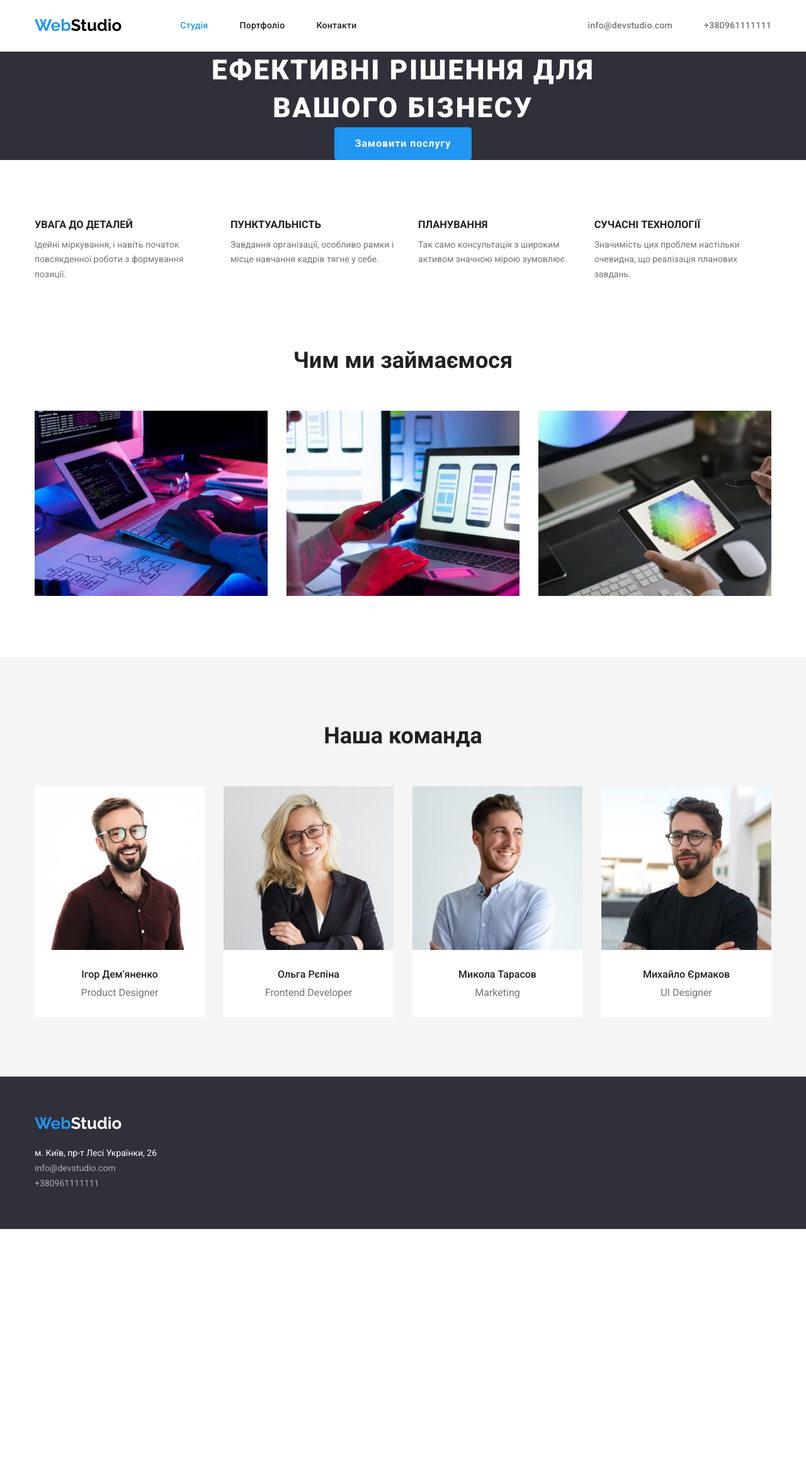
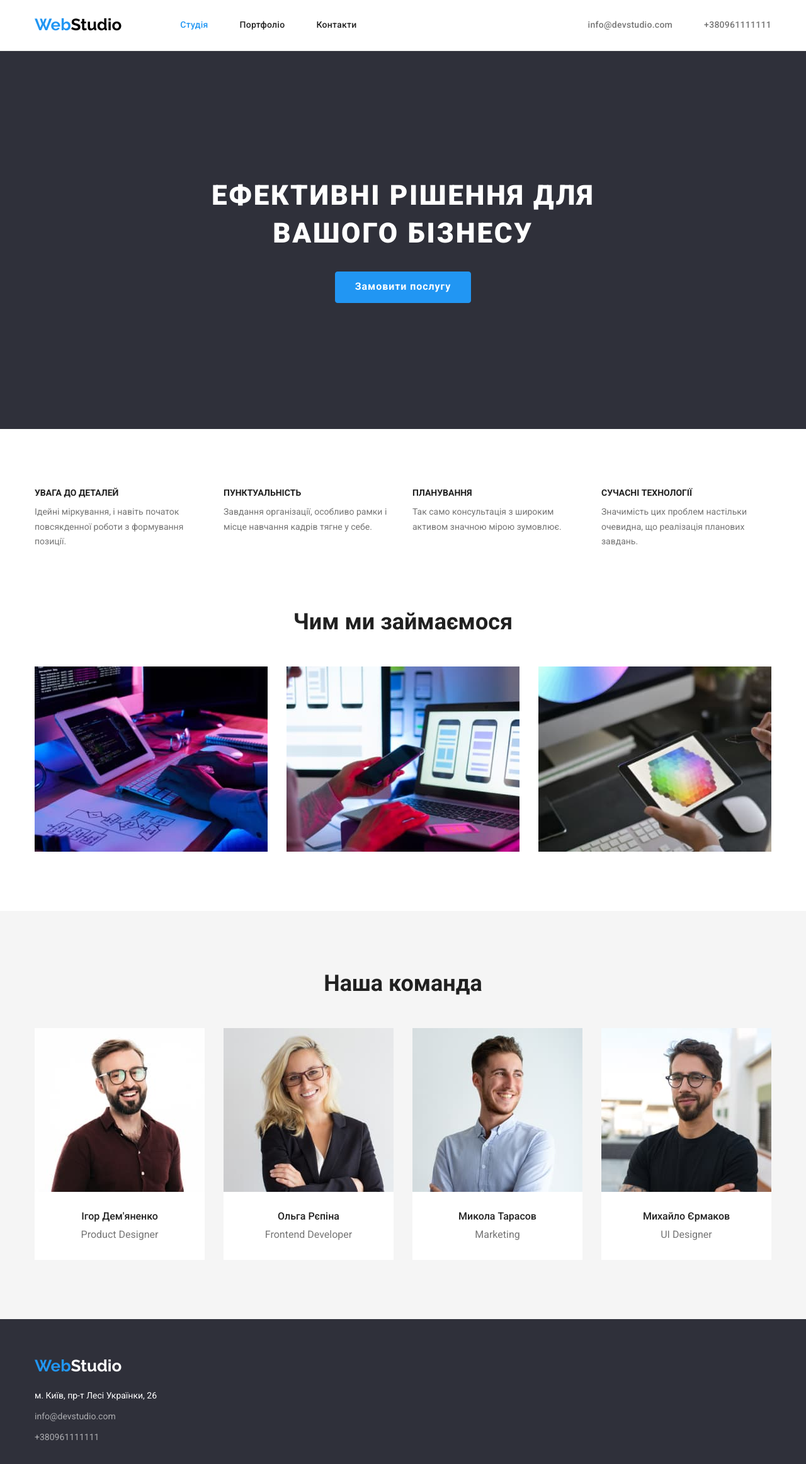
Before and after one commit to OlgaUkrainets/goit-markup-hw-03, a plain HTML site: page index.html in a window 1280 px wide. Shown: the whole page at 63% size. Before the commit the page ends 1951 px from the top, so only its background shows below. Drawn offline with nearby package versions, Linux system fonts and the light colour scheme.

Commit message:
errors fixing

```diff
--- a/css/styles.css
+++ b/css/styles.css
@@ -40,6 +40,12 @@ body {
   padding-bottom: 94px;
 }
 
+img {
+  display: block;
+  max-width: 100%;
+  height: auto;
+}
+
 /* header */
 
 .top {
@@ -69,6 +75,7 @@ body {
 
 /* nav contact */
 .site-nav .link {
+  display: flex;
   padding-top: 32px;
   padding-bottom: 32px;
   color: var(--title-text-color);
@@ -80,8 +87,6 @@ body {
 
 .site-nav {
   display: flex;
-  padding-top: 32px;
-  padding-bottom: 32px;
   margin-left: 93px;
 }
 
@@ -99,6 +104,7 @@ body {
 }
 
 .light-contact {
+  display: flex;
   padding-top: 32px;
   padding-bottom: 32px;
   color: var(--primery-text-color);
@@ -120,12 +126,16 @@ body {
 
 /* hero */
 .hero {
+  display: flex;
   background-color: var(--main-dark-color);
+  padding: 200px 0;
 }
+
 .hero-title {
+  display: flex;
+  margin: auto;
   margin-top: 0;
   margin-bottom: 30px;
-  margin: auto;
   text-align: center;
   color: var(--main-light-color);
   font-weight: 900;
@@ -137,11 +147,14 @@ body {
 }
 
 .hero-button {
-  display: block;
+  display: flex;
   margin: auto;
-  padding: 10px 32px;
+  justify-content: center;
+  align-items: center;
+  padding: 5px;
   border-radius: 4px;
-  min-width: 216px;
+  width: 216px;
+  height: 50px;
   border: 1px solid var(--accent-color);
   background-color: var(--accent-color);
   color: var(--main-light-color);
@@ -180,13 +193,17 @@ body {
   margin-left: 30px;
 }
 
+.pref-box {
+  width: 270px;
+}
+
 .section-pref {
-  padding-bottom: 0;
   line-height: 1.71;
 }
 .pref-item {
   margin-top: 0;
   margin-bottom: 10px;
+  font-size: 14px;
   font-weight: 700;
   line-height: 1.14;
   text-transform: uppercase;
@@ -206,10 +223,14 @@ body {
 .section-title {
   margin-bottom: 50px;
   font-size: 36px;
-  line-height: 1.67;
+  line-height: 1.167;
   text-align: center;
 }
 /* section business */
+
+.section {
+  padding-top: 0;
+}
 
 .box {
   display: flex;
@@ -217,9 +238,6 @@ body {
 
 .box-item {
   display: flex;
-  display: block;
-  max-width: 100%;
-  height: auto;
 }
 
 .box .box-item + .box-item {
@@ -232,11 +250,9 @@ body {
   font-size: 16px;
   line-height: 1.18;
 }
-.team-photo {
-  margin-bottom: 30px;
-  display: block;
-  max-width: 100%;
-  height: auto;
+
+.team-descr {
+  padding: 30px;
 }
 
 .team-item {
@@ -249,7 +265,6 @@ body {
 .team-text {
   margin-top: 0;
   margin-bottom: 0px;
-  padding-bottom: 30px;
   text-align: center;
 }
 
@@ -299,6 +314,9 @@ body {
 .contact {
   line-height: 1.71;
   font-style: normal;
+  display: flex;
+  flex-direction: column;
+  gap: 9px;
 }
 
 /* Portfolio button */
@@ -311,7 +329,7 @@ body {
   font-family: inherit;
   font-weight: 500;
   font-size: 16px;
-  line-height: 1.18;
+  line-height: 1.625;
   letter-spacing: 0.03em;
   cursor: pointer;
 }
@@ -330,7 +348,7 @@ body {
   font-family: inherit;
   font-weight: 500;
   font-size: 16px;
-  line-height: 1.18;
+  line-height: 1.625;
   letter-spacing: 0.03em;
   cursor: pointer;
 }
@@ -372,7 +390,7 @@ body {
 
 .gallery-text {
   margin-top: 0;
-  margin-bottom: 20px;
+  margin-bottom: 0px;
 }
 
 .gallery-link {
--- a/index.html
+++ b/index.html
@@ -50,8 +50,10 @@
     <main>
       <!-- Герой -->
       <section class="hero">
-        <h1 class="hero-title">Ефективні рішення для вашого бізнесу</h1>
-        <button type="button" class="hero-button">Замовити послугу</button>
+        <div class="container">
+          <h1 class="hero-title">Ефективні рішення для вашого бізнесу</h1>
+          <button type="button" class="hero-button">Замовити послугу</button>
+        </div>
       </section>
 
       <section class="section-pref">
@@ -100,6 +102,7 @@
                 src="./images/tablet-screen.jpg"
                 alt="програмний код на екрані планшету"
                 width="370"
+                class="photo"
               />
             </li>
             <li class="box-item">
@@ -107,6 +110,7 @@
                 src="./images/smartphone-laptop-screen.jpg"
                 alt="смартфон та екран ноутбука зі структурою майбутнього сайту"
                 width="370"
+                class="photo"
               />
             </li>
             <li class="box-item">
@@ -114,6 +118,7 @@
                 src="./images/range-of-colors.jpg"
                 alt="спектр кольорів на екрані планшету"
                 width="370"
+                class="photo"
               />
             </li>
           </ul>
@@ -132,8 +137,10 @@
                   width="270"
                   class="team-photo"
                 />
-                <h3 class="team-item">Ігор Дем'яненко</h3>
-                <p lang="en" class="team-text">Product Designer</p>
+                <div class="team-descr">
+                  <h3 class="team-item">Ігор Дем'яненко</h3>
+                  <p lang="en" class="team-text">Product Designer</p>
+                </div>
               </div>
             </li>
 
@@ -144,9 +151,10 @@
                   alt="Розробник"
                   width="270"
                   class="team-photo"
-                />
+                /><div class="team-descr">
                 <h3 class="team-item">Ольга Рєпіна</h3>
                 <p lang="en" class="team-text">Frontend Developer</p>
+              </div>
               </div>
             </li>
 
@@ -157,9 +165,10 @@
                   alt="Маркетинг"
                   width="270"
                   class="team-photo"
-                />
+                /><div class="team-descr">
                 <h3 class="team-item">Микола Тарасов</h3>
                 <p lang="en" class="team-text">Marketing</p>
+              </div>
               </div>
             </li>
 
@@ -170,9 +179,10 @@
                   alt="Графічний дизайнер"
                   width="270"
                   class="team-photo"
-                />
+                /><div class="team-descr">
                 <h3 class="team-item">Михайло Єрмаков</h3>
                 <p lang="en" class="team-text">UI Designer</p>
+              </div>
               </div>
             </li>
           </ul>
```
